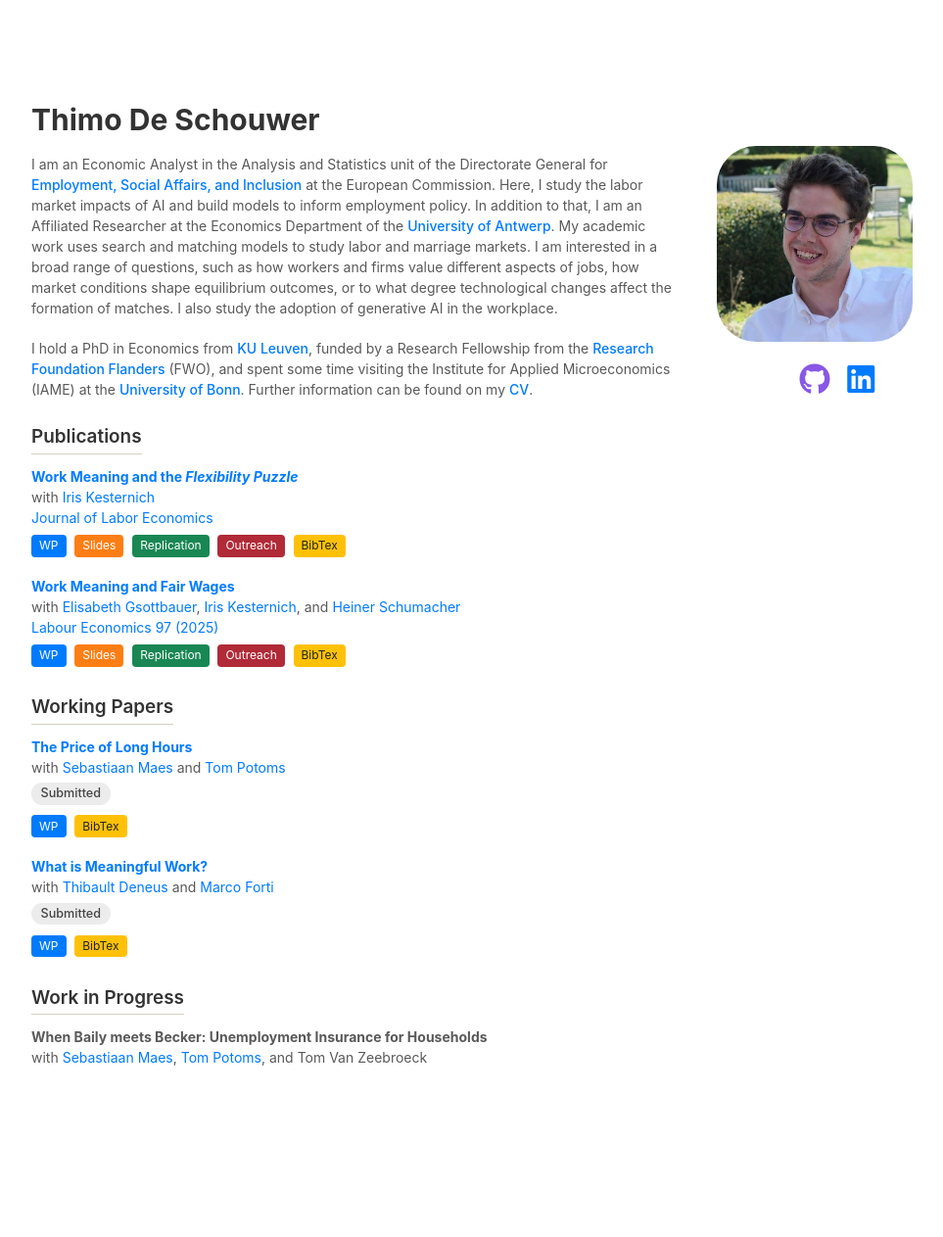
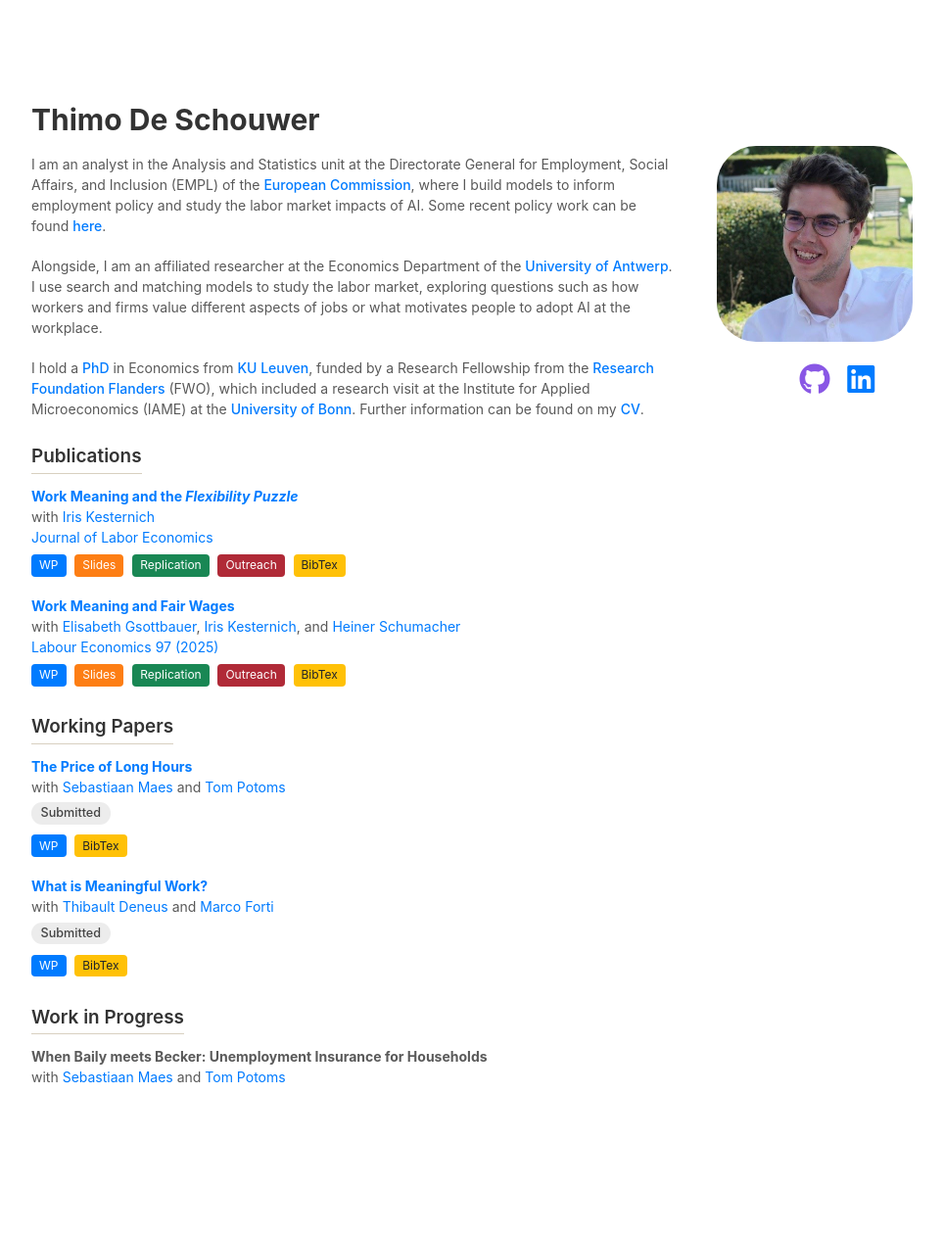
Before and after one commit to thimodeschouwer/thimodeschouwer.github.io, a Jekyll site: the page built from index.md, in a window 1280 px wide. Shown: the whole page at 98% size, without its empty margins (158-1121 px from the left). Built offline with Jekyll 4.4.1, drawn with Linux system fonts in a browser that asks for light colours; a style sheet for code colours, icons or effects is not loaded; our own code applies the rules of GitHub Pages for plain Markdown files.

Commit message:
update intro

```diff
--- a/_config.yml
+++ b/_config.yml
@@ -11,6 +11,7 @@ canonical: https://thimodeschouwer.github.io/
 # If you don't need one of them, you may delete the corresponding line.
 google_scholar: https://scholar.google.com/citations?user=I-Ai380AAAAJ&hl=en
 cv_link: assets/files/CV_DeSchouwer.pdf
+doctoral_thesis_link: assets/files/DoctoralThesis_Overview.pdf
 github_link: https://github.com/thimodeschouwer
 linkedin: https://www.linkedin.com/in/thimo-de-schouwer-616b55127/
 twitter: https://x.com/ThimoDeSchouwer
--- a/_data/workprogress.yml
+++ b/_data/workprogress.yml
@@ -1,4 +1,4 @@
 main:
 
   - title: "When Baily meets Becker: Unemployment Insurance for Households"
-    authors: with <a href="https://sebastiaan-maes.github.io/">Sebastiaan Maes</a>, <a href="https://sites.google.com/site/tompotomsphd/home">Tom Potoms</a>, and Tom Van Zeebroeck
+    authors: with <a href="https://sebastiaan-maes.github.io/">Sebastiaan Maes</a> and <a href="https://sites.google.com/site/tompotomsphd/home">Tom Potoms</a>
--- a/assets/css/style-no-dark-mode.scss
+++ b/assets/css/style-no-dark-mode.scss
@@ -472,3 +472,12 @@ footer {
   display:none;
   font-family: monospace;
 }
+
+/* Expandable list of policy work on the homepage */
+.policy-work {
+  margin: -0.6em 0 1.2em 0;
+}
+
+.policy-work[hidden] {
+  display: none;
+}
--- a/index.md
+++ b/index.md
@@ -4,9 +4,16 @@ layout: homepage
 
 ## {{ site.title }}
 
-I am an Economic Analyst in the Analysis and Statistics unit of the Directorate General for [Employment, Social Affairs, and Inclusion](https://employment-social-affairs.ec.europa.eu/index_en) at the European Commission. Here, I study the labor market impacts of AI and build models to inform employment policy. In addition to that, I am an Affiliated Researcher at the Economics Department of the [University of Antwerp](https://www.uantwerpen.be/en/research-groups/economics/). My academic work uses search and matching models to study labor and marriage markets. I am interested in a broad range of questions, such as how workers and firms value different aspects of jobs, how market conditions shape equilibrium outcomes, or to what degree technological changes affect the formation of matches. I also study the adoption of generative AI in the workplace.
+I am an analyst in the Analysis and Statistics unit at the Directorate General for Employment, Social Affairs, and Inclusion (EMPL) of the [European Commission](https://employment-social-affairs.ec.europa.eu/index_en), where I build models to inform employment policy and study the labor market impacts of AI. Some recent policy work can be found <a class="policy-toggle" href="#policy-work" onclick="var d=document.getElementById('policy-work');d.hidden=!d.hidden;return false;">here</a>.
 
-I hold a PhD in Economics from [KU Leuven](https://feb.kuleuven.be/research/economics), funded by a Research Fellowship from the [Research Foundation Flanders](https://www.fwo.be/en/) (FWO), and spent some time visiting the Institute for Applied Microeconomics (IAME) at the [University of Bonn](https://www.uni-bonn.de/en/university/university). Further information can be found on my [CV]({{ site.cv_link }}).
+<ul id="policy-work" class="policy-work" hidden>
+  <li><a href="https://op.europa.eu/en/publication-detail/-/publication/f480aa5c-79aa-11f1-bf5e-01aa75ed71a1/language-en" target="_blank">Taking Stock (and Flow) of Unemployment Rates</a></li>
+  <li><a href="https://op.europa.eu/en/publication-detail/-/publication/21e0877a-7b57-11f1-bf5e-01aa75ed71a1/language-en" target="_blank">The Middle East Energy Shock</a></li>
+</ul>
+
+Alongside, I am an affiliated researcher at the Economics Department of the [University of Antwerp](https://www.uantwerpen.be/en/research-groups/economics/). I use search and matching models to study the labor market, exploring questions such as how workers and firms value different aspects of jobs or what motivates people to adopt AI at the workplace.
+
+I hold a [PhD]({{ site.doctoral_thesis_link }}) in Economics from [KU Leuven](https://feb.kuleuven.be/research/economics), funded by a Research Fellowship from the [Research Foundation Flanders](https://www.fwo.be/en/) (FWO), which included a research visit at the Institute for Applied Microeconomics (IAME) at the [University of Bonn](https://www.uni-bonn.de/en/university/university). Further information can be found on my [CV]({{ site.cv_link }}).
 
 {% include_relative _includes/publications.md %}
 
```
Also changed, not shown: 1 other file.
